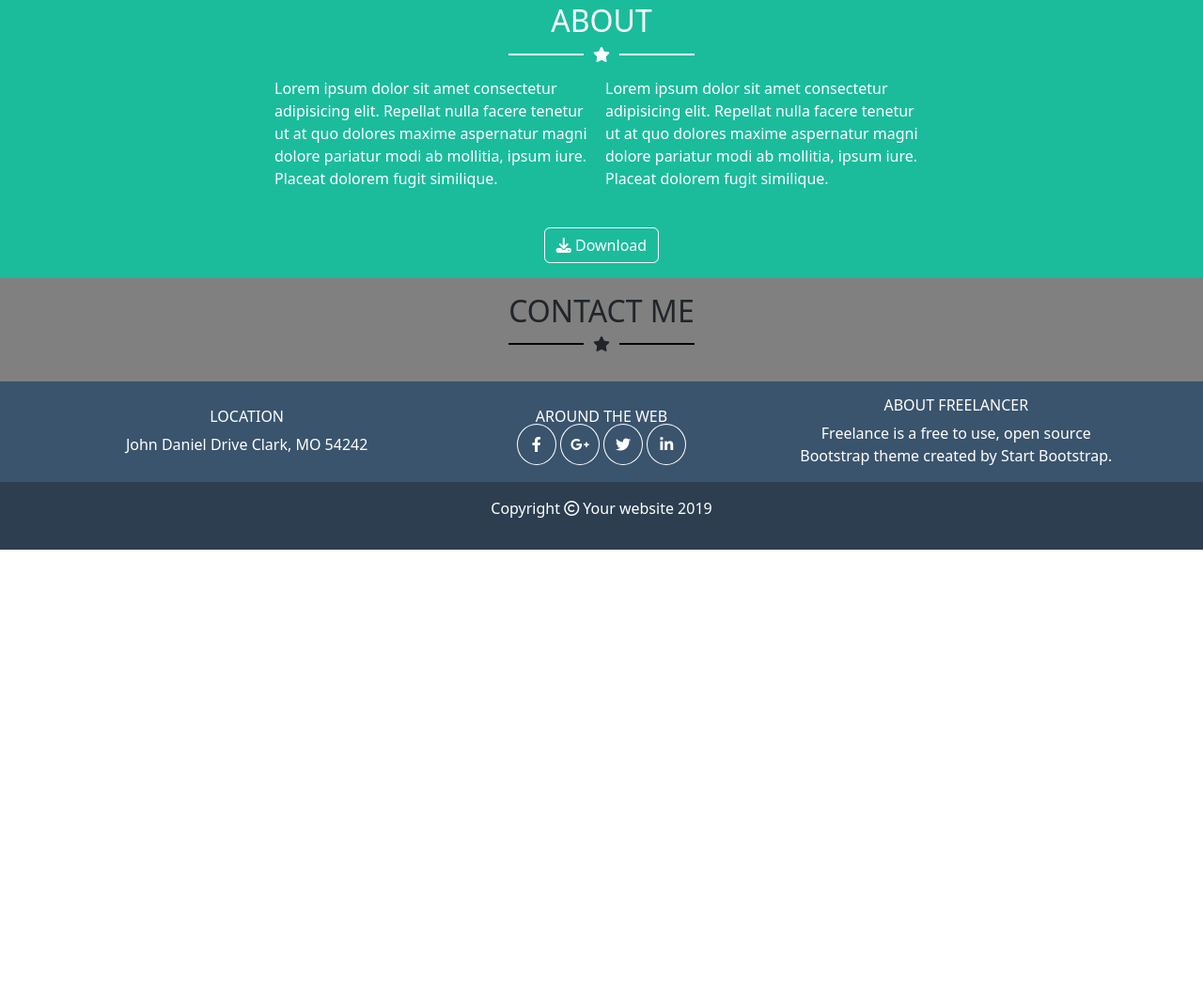
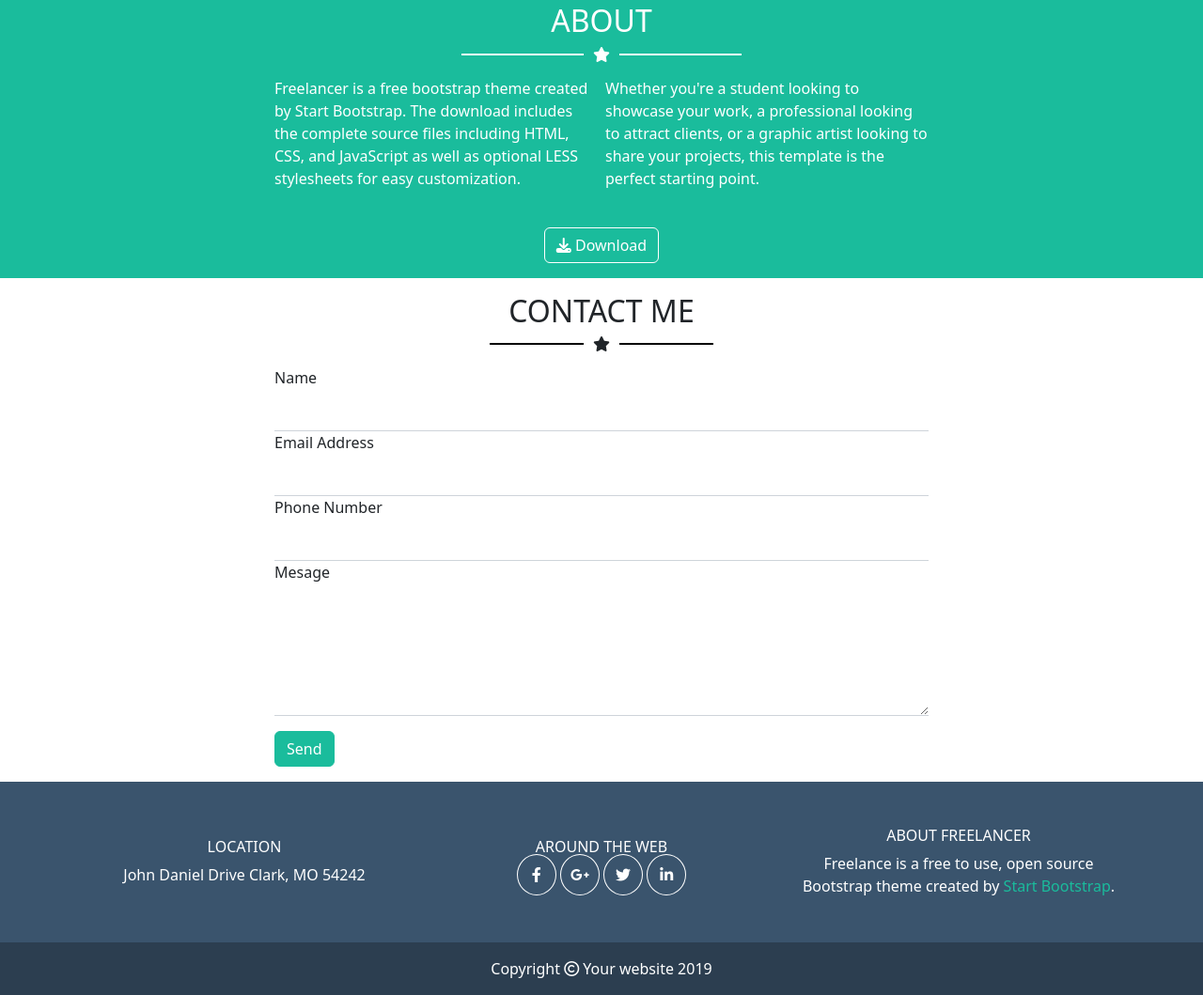
Before and after one commit to silvanoguel/html-css-bootstrap-freelancer, a plain HTML site: page index.html in a window 1280 px wide. Shown: the part 1082-2141 px from the top of the page at 94% size. Before the commit the page ends 1667 px from the top, so only its background shows below. Drawn offline with nearby package versions, Linux system fonts and the light colour scheme.

Commit message:
add: project completed

```diff
--- a/css/style.css
+++ b/css/style.css
@@ -1,16 +1,15 @@
 /* Reset */
-
 img {
     max-width: 100%;
 }
 
 /* Utilities */
-
 .ms_small-container {
     width: 60%;
     margin: 0 auto;
     max-width: 720px;
 }
+
 /* HEADER */
 
 .header {
@@ -33,8 +32,15 @@ img {
     color: white;
 }
 
+@media screen and (min-width:768px) {
+    .fa-solid.fa-bars {
+        display: none;
+    }
+}
+
 /* MAIN */
 
+/* Jumbotron */
 .jumbotron {
     /* debug */
     background-color: #1ABC9C;
@@ -55,7 +61,7 @@ img {
 .star.white:before,
 .star.white:after {
   content: "";
-  width: 80px;
+  width: 130px;
   border-bottom: 2px solid white;
   margin: auto;
   margin-left: 10px;
@@ -65,13 +71,14 @@ img {
 .star:before,
 .star:after {
   content: "";
-  width: 80px;
+  width: 100px;
   border-bottom: 2px solid black;
   margin: auto;
   margin-left: 10px;
   margin-right: 10px;
 }
 
+/* About Section */
 .about {
     background-color: #1ABC9C;
     color: white;
@@ -80,28 +87,34 @@ img {
 .about.star i {
     color: white;
 }
-
-.contact-me {
-    /* debug */
-    background-color: grey;
-
-}
-
 .ms_btn-color {
     background-color: rgba(255, 0, 0, 0);
     border-color: white;
 }
 
+/* Contact Me section */
+.ms_form-control {
+    border-radius: 0;
+    border-top: 0;
+    border-left: 0;
+    border-right: 0;
+}
+
+.ms_btn-send {
+    background-color: #1ABC9C;
+    border-color: #1ABC9C;
+}
+
 /* FOOTER */
 
+/* Footer Top */
 .ms_footer-top {
     background-color: #3A546D;
     color: white;
 }
 
-.ms_footer-bottom {
-    background-color: #2C3E50;
-    color: white;
+.tiffany-text {
+    color: #1ABC9C;
 }
 
 .around-logo {
@@ -113,5 +126,10 @@ img {
 .around-logo i {
     height: 20px;
     width: 20px;
+}
 
+/* Footer Bottom */
+.ms_footer-bottom {
+    background-color: #2C3E50;
+    color: white;
 }
--- a/index.html
+++ b/index.html
@@ -15,7 +15,6 @@
     <!-- Fontawesome -->
     <link rel="stylesheet" href="https://cdnjs.cloudflare.com/ajax/libs/font-awesome/6.3.0/css/all.min.css" integrity="sha512-SzlrxWUlpfuzQ+pcUCosxcglQRNAq/DZjVsC0lE40xsADsfeQoEypE+enwcOiGjk/bSuGGKHEyjSoQ1zVisanQ==" crossorigin="anonymous" referrerpolicy="no-referrer" />
 </head>
-
 <body>
     <!-- HEADER -->
     <header class="header">
@@ -62,14 +61,11 @@
 
         <!-- Portfolio -->
         <section class="portfolio py-3">
-
             <div class="container">
-
                 <h2 class="d-flex justify-content-center">PORTFOLIO</h2>
                 <div class="star pb-3">
                     <i class="fa-solid fa-star"></i>
                 </div>
-
                 <div class="row g-2">
                     <div class="col-12 col-md-6 col-lg-4">
                         <div class="card">
@@ -106,7 +102,6 @@
         </section>
         <!-- /Portfolio -->
 
-
         <!-- About -->
         <section class="about py-3">
             <div class="ms_small-container">
@@ -117,10 +112,10 @@
                     </div>
                     <div class="row g-2">
                         <div class="col-12 col-md-6">
-                            <p>Lorem ipsum dolor sit amet consectetur adipisicing elit. Repellat nulla facere tenetur ut at quo dolores maxime aspernatur magni dolore pariatur modi ab mollitia, ipsum iure. Placeat dolorem fugit similique.</p>
+                            <p>Freelancer is a free bootstrap theme created by Start Bootstrap. The download includes the complete source files including HTML, CSS, and JavaScript as well as optional LESS stylesheets for easy customization.</p>
                         </div>
                         <div class="col-12 col-md-6">
-                            <p>Lorem ipsum dolor sit amet consectetur adipisicing elit. Repellat nulla facere tenetur ut at quo dolores maxime aspernatur magni dolore pariatur modi ab mollitia, ipsum iure. Placeat dolorem fugit similique.</p>
+                            <p>Whether you're a student looking to showcase your work, a professional looking to attract clients, or a graphic artist looking to share your projects, this template is the perfect starting point.</p>
                         </div>
                     </div>
                     <div class="text-center">
@@ -132,13 +127,32 @@
         <!-- /About -->
 
         <!-- Contact Me -->
-        <section class="contact-me py-3 text-center">
+        <section class="contact-me py-3">
             <div class="ms_small-container">
                 <div class="container-fluid">
-                    <h2>CONTACT ME</h2>
+                    <h2 class="text-center">CONTACT ME</h2>
                     <div class="star pb-3">
                         <i class="fa-solid fa-star"></i>
                     </div>
+                    <form>
+                        <div class="">
+                            <label for="exampleFormControlInput1" class="form-label">Name</label>
+                            <input type="name" class="form-control ms_form-control" id="exampleFormControlInput1">
+                        </div>
+                        <div class="">
+                            <label for="exampleFormControlInput1" class="form-label">Email Address</label>
+                            <input type="e-mail" class="form-control ms_form-control" id="exampleFormControlInput1">
+                        </div>
+                        <div class="">
+                            <label for="exampleFormControlInput1" class="form-label">Phone Number</label>
+                            <input type="phone-number" class="form-control ms_form-control" id="exampleFormControlInput1">
+                        </div>
+                        <div class="mb-3">
+                            <label for="exampleFormControlTextarea1" class="form-label">Mesage</label>
+                            <textarea class="form-control ms_form-control" id="exampleFormControlTextarea1" rows="5"></textarea>
+                          </div>
+                          <button type="send" class="btn btn-primary ms_btn-send">Send</button>
+                    </form>
                 </div>
             </div>
         </section>
@@ -149,38 +163,37 @@
     <!-- FOOTER -->
     <footer>
         <!-- Footer top -->
-        <section class="ms_footer-top py-3 text-center">
+        <section class="ms_footer-top py-5 text-center">
             <div class="container">
-                <div class="row row-cols-1 row-cols-md-3 g-3 align-items-center">
-                    <div class="">
+                <div class="row g-4 align-items-center">
+                    <div class="col-12 col-md-4">
                        <h6>LOCATION</h6>
                        <span>John Daniel Drive Clark, MO 54242</span>
                     </div>
-                    <div class="">
+                    <div class="col-12 col-md-4">
                         <h6>AROUND THE WEB</h6>
-                        <span class="around-logo"><i class="fa-brands fa-facebook-f"></i></span>
-                        <span class="around-logo"><i class="fa-brands fa-google-plus-g"></i></span>
-                        <span class="around-logo"><i class="fa-brands fa-twitter"></i></span>
-                        <span class="around-logo"><i class="fa-brands fa-linkedin-in"></i></span>
+                        <div class="social-media">
+                            <span class="around-logo"><i class="fa-brands fa-facebook-f"></i></span>
+                            <span class="around-logo"><i class="fa-brands fa-google-plus-g"></i></span>
+                            <span class="around-logo"><i class="fa-brands fa-twitter"></i></span>
+                            <span class="around-logo"><i class="fa-brands fa-linkedin-in"></i></span>
+                        </div>
                     </div>
-                    <div class="">
+                    <div class="col-12 col-md-4">
                         <h6>ABOUT FREELANCER</h6>
-                        <span>Freelance is a free to use, open source Bootstrap theme created by <span>Start Bootstrap</span>.</span>
+                        <span>Freelance is a free to use, open source Bootstrap theme created by <span class="tiffany-text">Start Bootstrap</span>.</span>
                     </div>
                 </div>
             </div>
 
         </section>
         <!-- Footer top -->
-
-
         <!-- Footer bottom -->
-        <section class="ms_footer-bottom py-3 text-center">
-            <p>Copyright <span><i class="fa-regular fa-copyright"></i></span> Your website 2019</p>
+        <section class="ms_footer-bottom py-3 text-center align-middle">
+            <span>Copyright <span><i class="fa-regular fa-copyright"></i></span> Your website 2019</span>
         </section>
         <!-- /Footer bottom -->
     </footer>
     <!-- /FOOTER -->
-
 </body>
 </html>
```
